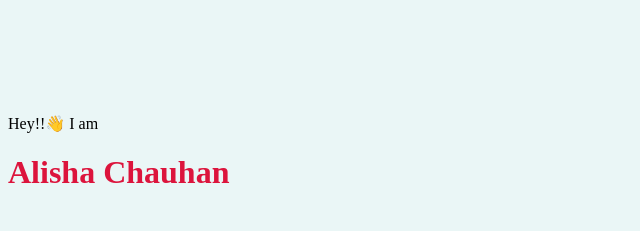
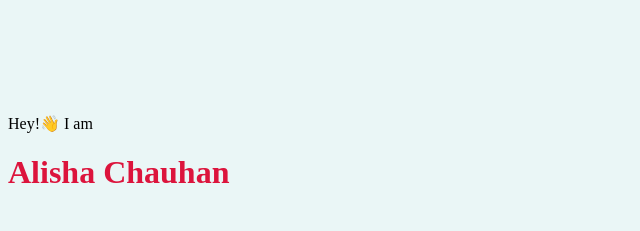
Before and after one commit to alishaac/learning-web-dev, a plain HTML site: page AboutMe.html in a window 1280 px wide. Shown: the top 231 px of the page, 343-983 px from the left. Drawn offline with Linux system fonts and the light colour scheme.

Commit message:
location changed

```diff
--- a/me/AboutMe.html
+++ b/AboutMe.html
@@ -16,7 +16,7 @@
 
             <td>
 
-    <p>Hey!!👋 I am <h1 class="name"><B>Alisha Chauhan</B></h1>
+    <p>Hey!👋 I am <h1 class="name"><B>Alisha Chauhan</B></h1>
 
 
         <br> I have  tried my level best to make web-development simple and easy to learn through this website.</p>
```
Also changed, not shown: contact me.html (renamed from me/contact me.html), css/styles.css (renamed from me/css/styles.css), images/alisha.png (renamed from me/images/alisha.png), images/bg.jpg (renamed from me/images/bg.jpg), images/contact.gif (renamed from me/images/contact.gif), images/webdev.webp (renamed from me/images/webdev.webp).
